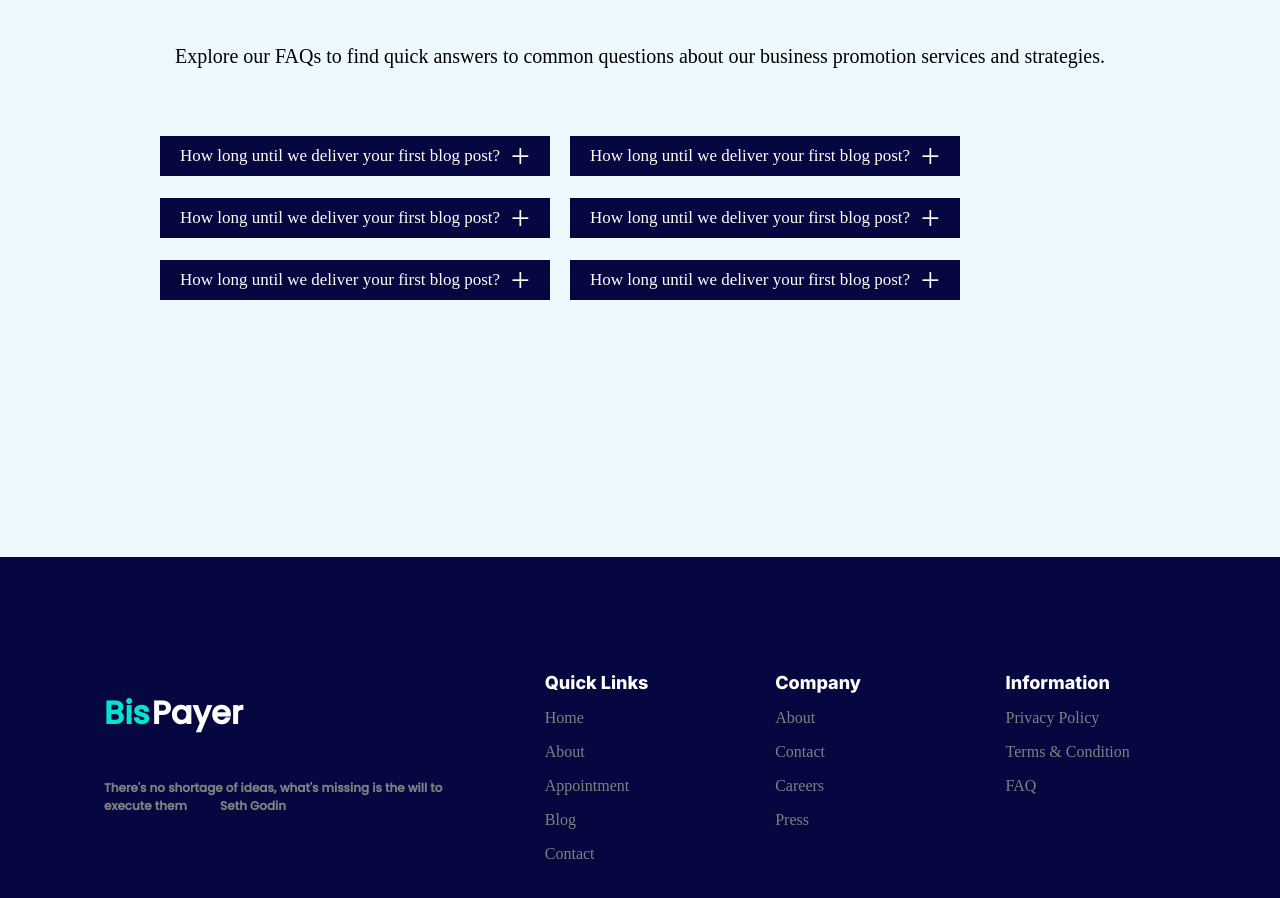
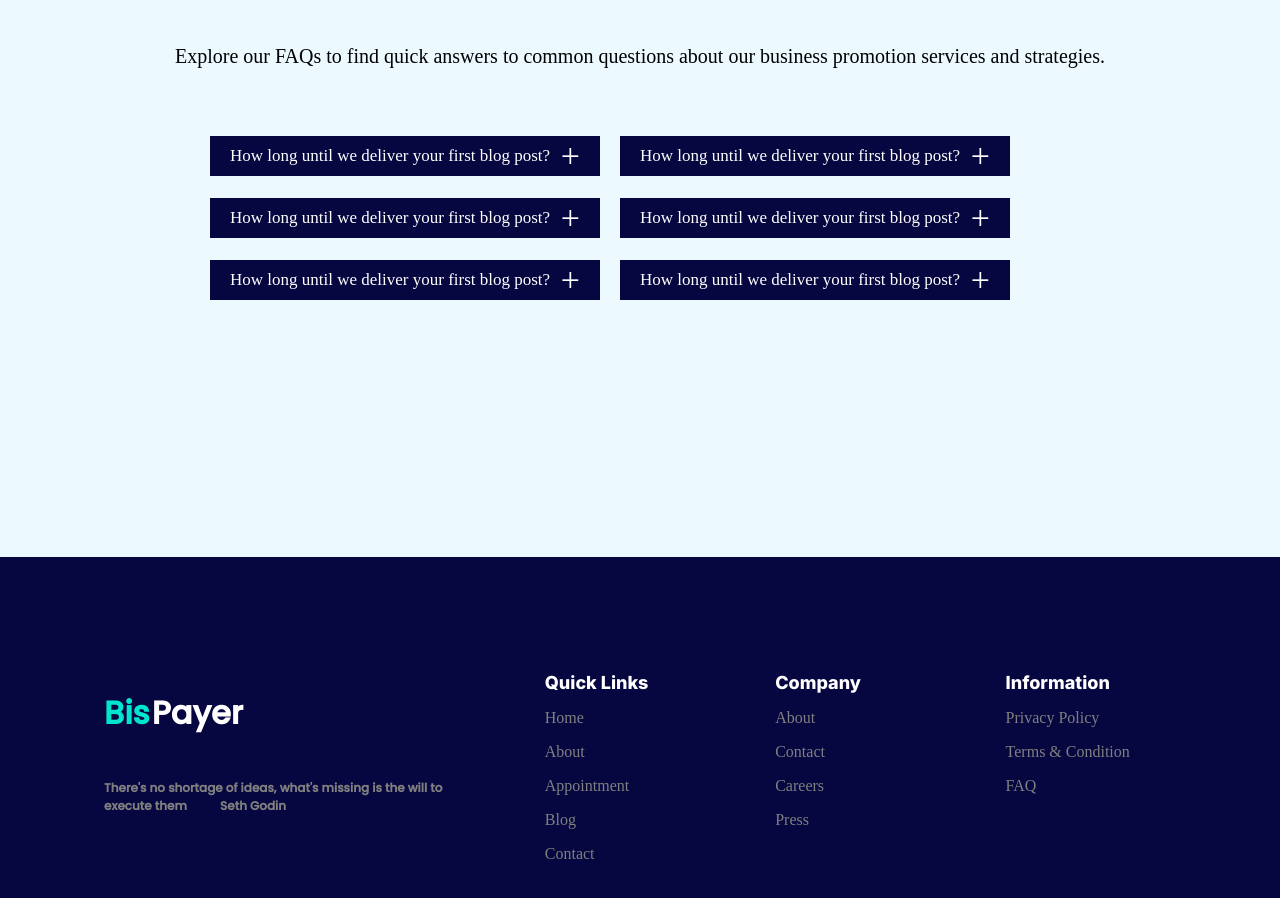
Before and after one commit to oreoluwa212/BisPayer, a React (Vite) app: page /support in a window 1280 px wide. Shown: the part 1835-2733 px from the top of the page. Built offline with nearby package versions, Linux system fonts and the light colour scheme.

Commit message:
Reviews Page

```diff
--- a/src/styles/Support.scss
+++ b/src/styles/Support.scss
@@ -201,7 +201,6 @@
 
       .faq-section-content {
          display: flex;
-         // justify-content: center;
          margin-bottom: 20px;
          align-items: center;
          flex-direction: column;
@@ -221,6 +220,7 @@
          font-size: 18px;
          display: flex;
          color: #fff;
+         margin-left: 50px;
 
          .accordion {
             display: grid;
```
